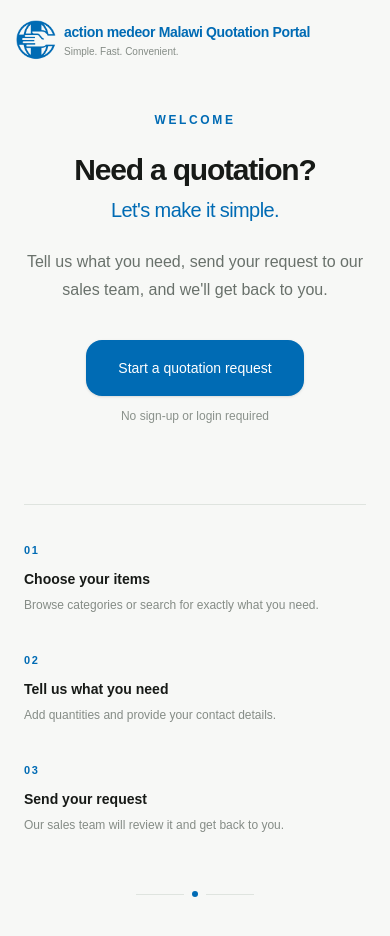
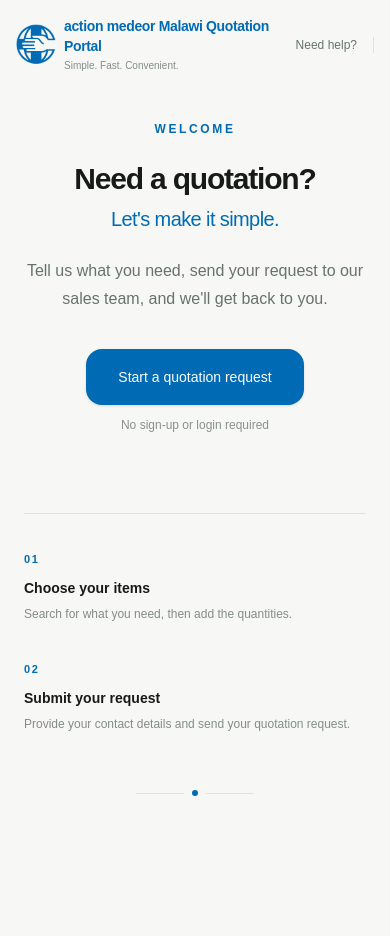
Before and after one commit to JesseySitima/quotation-portal, a Next.js app in the folder frontend/: page / in a window 390 px wide. Shown: the top 936 px of the page. After the commit the page ends 860 px from the top, so only its background shows below. Built offline with nearby package versions, Linux system fonts and the light colour scheme.

Commit message:
implemented help functionality

```diff
--- a/frontend/app/globals.css
+++ b/frontend/app/globals.css
@@ -19,3 +19,15 @@ body {
   color: var(--foreground);
   font-family: Arial, Helvetica, sans-serif;
 }
+
+@keyframes helpIn {
+  from {
+    opacity: 0;
+    transform: translateY(-6px) scale(0.97);
+  }
+
+  to {
+    opacity: 1;
+    transform: translateY(0) scale(1);
+  }
+}
--- a/frontend/app/page.tsx
+++ b/frontend/app/page.tsx
@@ -1,5 +1,6 @@
 import Link from "next/link";
 import QuotationHeader from "@/components/quotation/QuotationHeader";
+import HelpPopover from "@/components/quotation/HelpPopover";
 
 export default function Home() {
   return (
@@ -8,12 +9,15 @@ export default function Home() {
       <QuotationHeader
         subtitle="Simple. Fast. Convenient."
         rightContent={
-          <div className="hidden items-center gap-6 text-xs text-[#69716b] sm:flex">
-            <span>Need help?</span>
+          <div className="flex items-center gap-4 text-xs text-[#69716b] sm:gap-6">
+            <HelpPopover
+              whatsappNumber="265881063608"
+              phoneNumber="265881063608"
+            />
 
             <span className="h-4 w-px bg-[#dfe4df]" />
 
-            <span>No account required</span>
+            <span className="hidden sm:inline">No account required</span>
           </div>
         }
       />
@@ -56,8 +60,9 @@ export default function Home() {
           </div>
 
           {/* Steps */}
+          {/* Steps */}
           <div className="mx-auto mt-20 max-w-3xl border-t border-[#dfe4df] pt-8">
-            <div className="grid grid-cols-1 gap-8 sm:grid-cols-3 sm:gap-6">
+            <div className="grid grid-cols-1 gap-8 sm:grid-cols-2 sm:gap-10">
               {/* Step 1 */}
               <div>
                 <span className="text-[11px] font-bold tracking-[0.15em] text-[#006BB4]">
@@ -69,7 +74,7 @@ export default function Home() {
                 </h3>
 
                 <p className="mt-1.5 text-xs leading-5 text-[#858c86]">
-                  Browse categories or search for exactly what you need.
+                  Search for what you need, then add the quantities.
                 </p>
               </div>
 
@@ -80,26 +85,11 @@ export default function Home() {
                 </span>
 
                 <h3 className="mt-2 text-sm font-semibold">
-                  Tell us what you need
+                  Submit your request
                 </h3>
 
                 <p className="mt-1.5 text-xs leading-5 text-[#858c86]">
-                  Add quantities and provide your contact details.
-                </p>
-              </div>
-
-              {/* Step 3 */}
-              <div>
-                <span className="text-[11px] font-bold tracking-[0.15em] text-[#006BB4]">
-                  03
-                </span>
-
-                <h3 className="mt-2 text-sm font-semibold">
-                  Send your request
-                </h3>
-
-                <p className="mt-1.5 text-xs leading-5 text-[#858c86]">
-                  Our sales team will review it and get back to you.
+                  Provide your contact details and send your quotation request.
                 </p>
               </div>
             </div>
--- /dev/null
+++ b/frontend/components/quotation/HelpPopover.tsx
@@ -0,0 +1,127 @@
+"use client";
+
+import { useEffect, useRef, useState } from "react";
+import { MessageCircle, Phone } from "lucide-react";
+
+interface HelpPopoverProps {
+  whatsappNumber: string;
+  phoneNumber: string;
+}
+
+export default function HelpPopover({
+  whatsappNumber,
+  phoneNumber,
+}: HelpPopoverProps) {
+  const [isOpen, setIsOpen] = useState(false);
+  const containerRef = useRef<HTMLDivElement>(null);
+
+  // Close when clicking outside
+  useEffect(() => {
+    function handleClickOutside(event: MouseEvent) {
+      if (
+        containerRef.current &&
+        !containerRef.current.contains(event.target as Node)
+      ) {
+        setIsOpen(false);
+      }
+    }
+
+    document.addEventListener("mousedown", handleClickOutside);
+
+    return () => {
+      document.removeEventListener("mousedown", handleClickOutside);
+    };
+  }, []);
+
+  // Close with Escape
+  useEffect(() => {
+    function handleEscape(event: KeyboardEvent) {
+      if (event.key === "Escape") {
+        setIsOpen(false);
+      }
+    }
+
+    document.addEventListener("keydown", handleEscape);
+
+    return () => {
+      document.removeEventListener("keydown", handleEscape);
+    };
+  }, []);
+
+  const whatsappUrl = `https://wa.me/${whatsappNumber.replace(/\D/g, "")}`;
+
+  return (
+    <div ref={containerRef} className="relative">
+      {/* Trigger */}
+      <button
+        type="button"
+        onClick={() => setIsOpen((prev) => !prev)}
+        aria-expanded={isOpen}
+        aria-haspopup="dialog"
+        className="group flex items-center gap-1.5 text-xs text-[#69716b] transition-colors duration-200 hover:text-[#006BB4]"
+      >
+        <span>Need help?</span>
+      </button>
+
+      {/* Popover */}
+      {isOpen && (
+        <div
+          role="dialog"
+          aria-label="Help options"
+          className="absolute right-0 top-full z-50 mt-3 w-64 origin-top-right animate-[helpIn_180ms_ease-out] overflow-hidden rounded-2xl border border-[#e2e6e2] bg-white p-2 shadow-[0_12px_40px_rgba(23,26,23,0.10)]"
+        >
+          {/* Header */}
+          <div className="px-3 pb-2.5 pt-2">
+            <p className="text-sm font-semibold text-[#171a17]">Need a hand?</p>
+
+            <p className="mt-1 text-xs leading-5 text-[#858c86]">
+              Our team is happy to help with your quotation.
+            </p>
+          </div>
+
+          {/* WhatsApp */}
+          <a
+            href={whatsappUrl}
+            target="_blank"
+            rel="noopener noreferrer"
+            className="group flex items-center gap-3 rounded-xl px-3 py-2.5 transition-all duration-200 hover:-translate-y-0.5 hover:bg-[#f5f8f5]"
+          >
+            <span className="flex h-9 w-9 shrink-0 items-center justify-center rounded-xl bg-[#eef5fa] text-[#006BB4] transition-transform duration-200 group-hover:scale-105">
+              <MessageCircle size={19} strokeWidth={1.8} />
+            </span>
+
+            <span className="min-w-0">
+              <span className="block text-xs font-semibold text-[#171a17]">
+                WhatsApp
+              </span>
+
+              <span className="mt-0.5 block text-[11px] text-[#858c86]">
+                Chat with our team
+              </span>
+            </span>
+          </a>
+
+          {/* Phone */}
+          <a
+            href={`tel:${phoneNumber}`}
+            className="group flex items-center gap-3 rounded-xl px-3 py-2.5 transition-all duration-200 hover:-translate-y-0.5 hover:bg-[#f5f8f5]"
+          >
+            <span className="flex h-9 w-9 shrink-0 items-center justify-center rounded-xl bg-[#eef5fa] text-[#006BB4] transition-transform duration-200 group-hover:scale-105">
+              <Phone size={18} strokeWidth={1.8} />
+            </span>
+
+            <span className="min-w-0">
+              <span className="block text-xs font-semibold text-[#171a17]">
+                Call us
+              </span>
+
+              <span className="mt-0.5 block text-[11px] text-[#858c86]">
+                Speak with our team
+              </span>
+            </span>
+          </a>
+        </div>
+      )}
+    </div>
+  );
+}
--- a/frontend/package.json
+++ b/frontend/package.json
@@ -10,6 +10,7 @@
   },
   "dependencies": {
     "@tanstack/react-query": "^5.101.4",
+    "lucide-react": "^1.31.0",
     "next": "16.3.0",
     "react": "19.2.8",
     "react-dom": "19.2.8"
```
Also changed, not shown: 1 other file (tests, documents, lock files or other folders).
